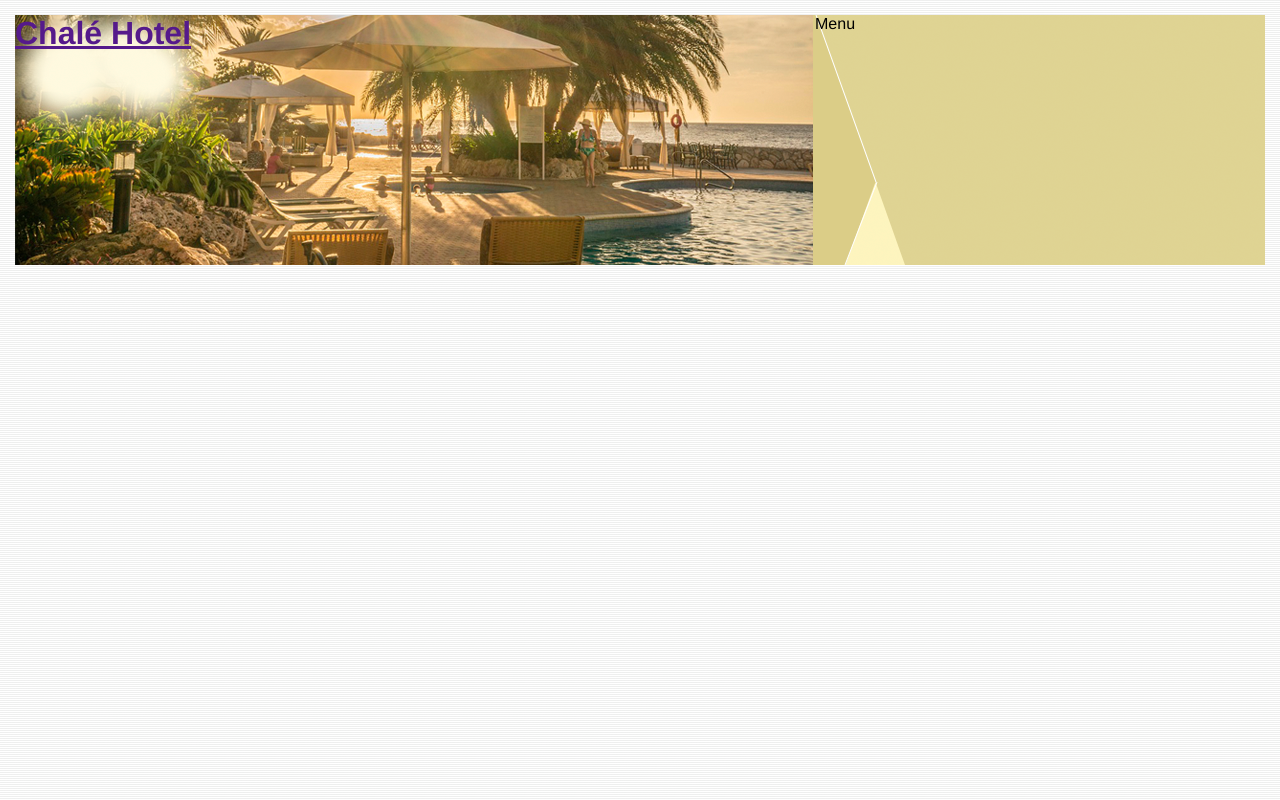
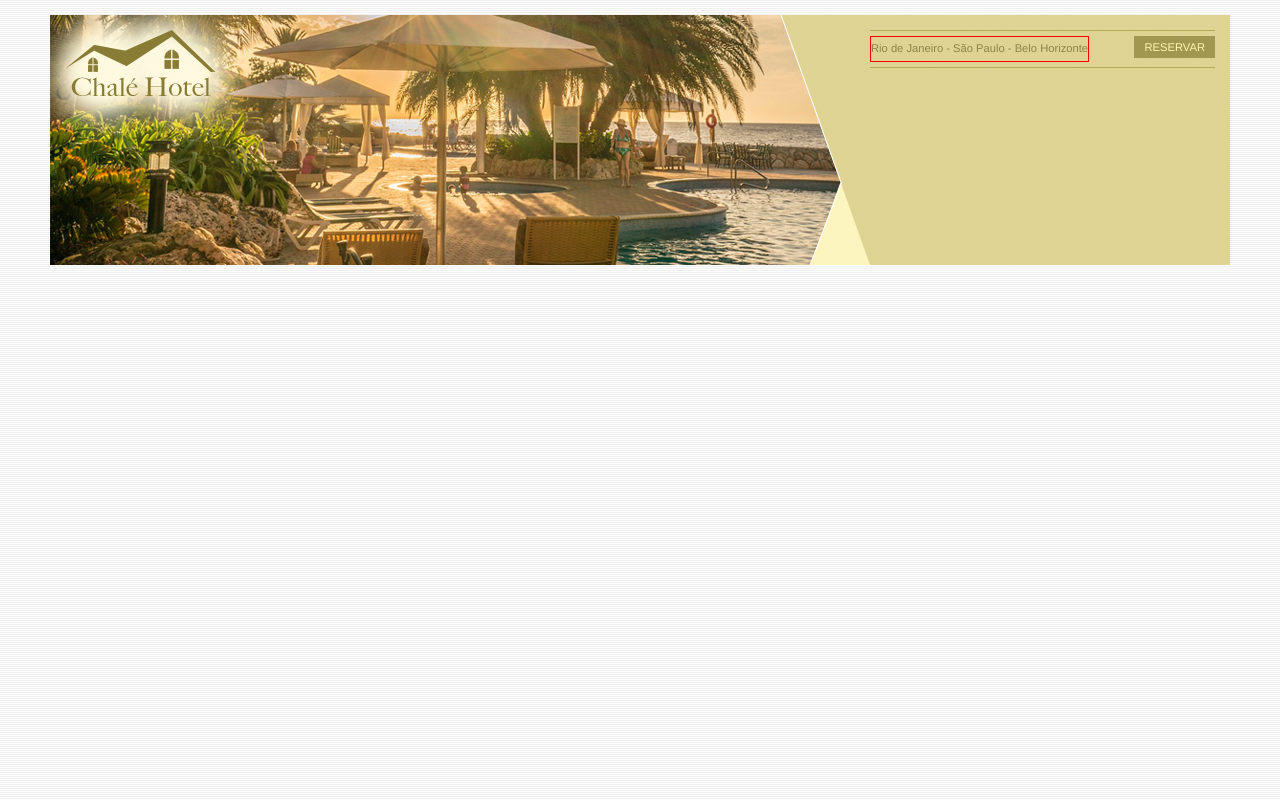
Before and after one commit to edigarmaia/Site-Chale-Hotel, a plain HTML site: page index.html in a window 1280 px wide. Drawn offline with Linux system fonts and the light colour scheme.

Commit message:
Ajustes no topo

```diff
--- a/CSS/estilo.css
+++ b/CSS/estilo.css
@@ -10,6 +10,9 @@ body{
 }
 #container{
     background: #ede9cc;
+    margin: 0 auto;
+    min-width: 740px;
+    max-width: 1180px;
 }
 #topo{
     position: relative;
@@ -24,7 +27,19 @@ body{
     height: 250px;
     top: 0;
     left: 0;
+    z-index: 1;
 }
+.logo a{
+    position: absolute;
+    top: 15px;
+    left: 15px;
+    z-index: 3;
+    background: url(../Imagens/logo.png) no-repeat;
+    width: 151px;
+    height: 66px;
+    text-indent: -9000px;
+}
+
 #area-menu{
     position: absolute;
     top: 0;
@@ -32,4 +47,34 @@ body{
     background: url(../Imagens/topo-imagem-lateral.png) no-repeat;
     width: 450px;
     height: 250px;
+    z-index: 2;
 }
+#conteudo-menu{
+    margin-left: 90px;
+    margin-right: 15px;
+    padding-top: 15px;
+}
+#menu-locais{
+    border-bottom: 1px solid #b5ab56;
+    border-top: 1px solid #b5ab56;
+    padding-top: 5px;
+    padding-bottom: 5px;
+    font-size: 0.7em;
+    color: #8b8448;
+}
+#menu-locais .locais{
+    float: left;
+    line-height: 2.1em;
+    border: 1px solid red;
+}
+a{
+    text-decoration: none;
+}
+a.reserva{
+    text-transform: uppercase;
+    background: #a29750;
+    color: #fff5b0;
+    padding: 5px 10px;
+    float: right;
+
+}
--- a/index.html
+++ b/index.html
@@ -14,12 +14,20 @@
         <div id="topo">
 
             <div id="area-logo">
-                <h1>
+                <h1 class="logo">
                     <a href="">Chalé Hotel</a>
                 </h1>
             </div>
             <div id="area-menu">
-                Menu
+                <div id="conteudo-menu">
+                    <div id="menu-locais">
+                        <span class="locais">
+                            Rio de Janeiro - São Paulo - Belo Horizonte
+                        </span>
+                        <a class="reserva" href="">Reservar</a>
+                        <div style="clear: both;"></div>
+                    </div>
+                </div>
             </div>
         </div><!--Fim topo-->
 
```
